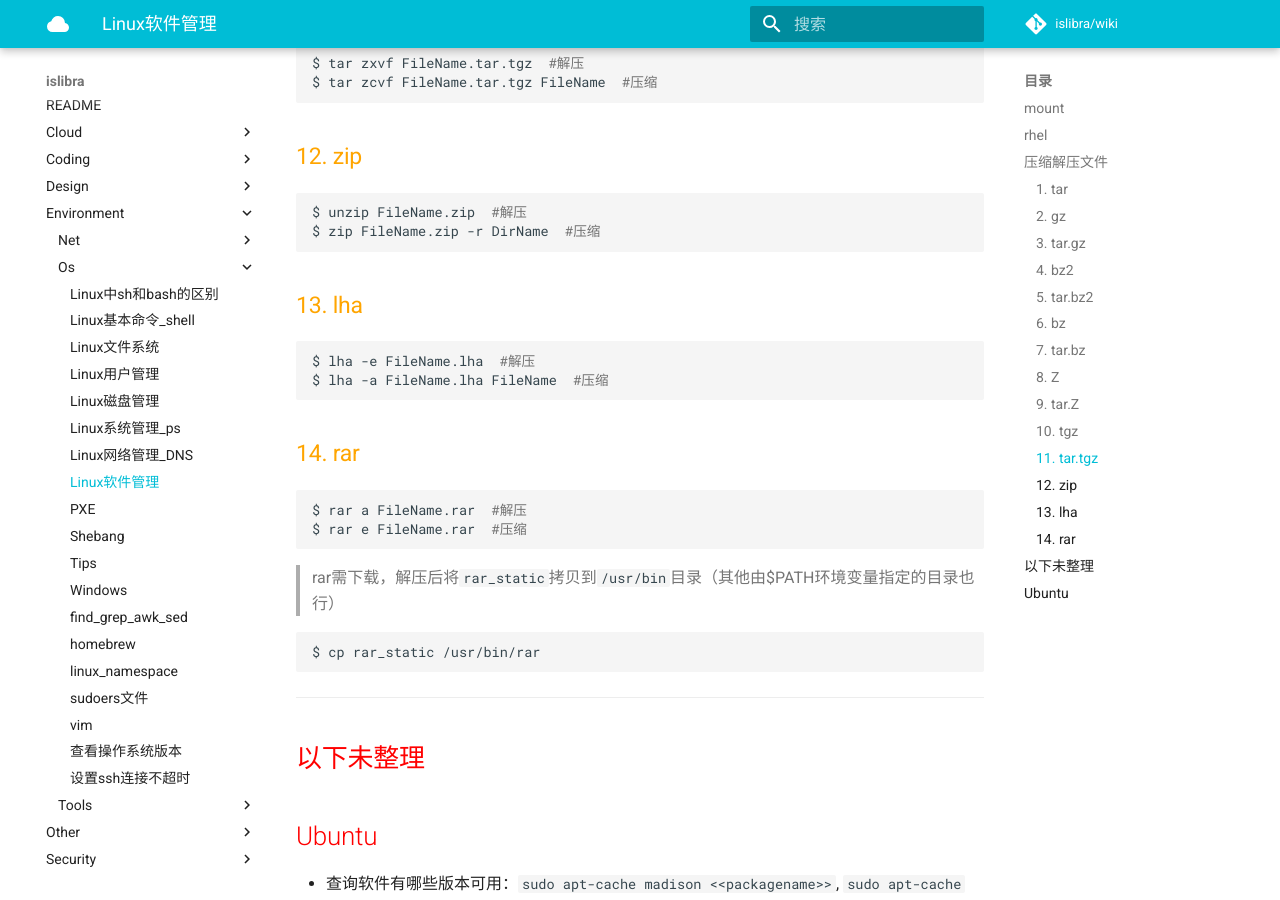
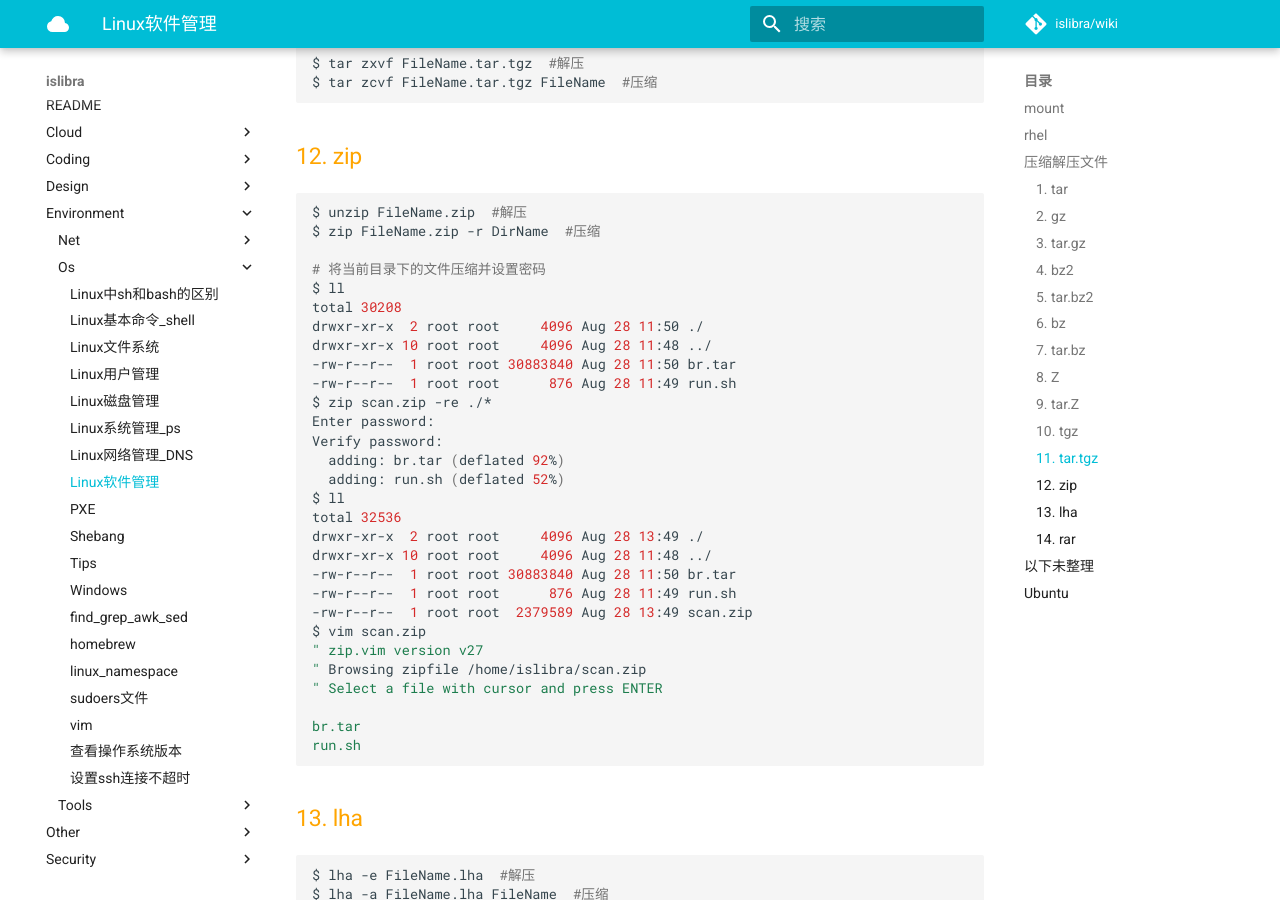
Before and after one commit to islibra/wiki, an MkDocs documentation site: the page built from docs/environment/os/Linux软件管理.md, in a window 1280 px wide and 900 px high, scrolled down 2154 px. Built offline with MkDocs 1.6.1 and Material for MkDocs 9.7.7, drawn with Linux system fonts in a browser that asks for light colours; comment, search, counter and statistics services are not loaded.

Commit message:
Update Linux软件管理.md

````diff
--- a/docs/environment/os/Linux软件管理.md
+++ b/docs/environment/os/Linux软件管理.md
@@ -106,6 +106,33 @@ $ tar zcvf FileName.tar.tgz FileName  #压缩
 ```bash
 $ unzip FileName.zip  #解压
 $ zip FileName.zip -r DirName  #压缩
+
+# 将当前目录下的文件压缩并设置密码
+$ ll
+total 30208
+drwxr-xr-x  2 root root     4096 Aug 28 11:50 ./
+drwxr-xr-x 10 root root     4096 Aug 28 11:48 ../
+-rw-r--r--  1 root root 30883840 Aug 28 11:50 br.tar
+-rw-r--r--  1 root root      876 Aug 28 11:49 run.sh
+$ zip scan.zip -re ./*
+Enter password:
+Verify password:
+  adding: br.tar (deflated 92%)
+  adding: run.sh (deflated 52%)
+$ ll
+total 32536
+drwxr-xr-x  2 root root     4096 Aug 28 13:49 ./
+drwxr-xr-x 10 root root     4096 Aug 28 11:48 ../
+-rw-r--r--  1 root root 30883840 Aug 28 11:50 br.tar
+-rw-r--r--  1 root root      876 Aug 28 11:49 run.sh
+-rw-r--r--  1 root root  2379589 Aug 28 13:49 scan.zip
+$ vim scan.zip
+" zip.vim version v27
+" Browsing zipfile /home/islibra/scan.zip
+" Select a file with cursor and press ENTER
+
+br.tar
+run.sh
 ```
 
 ### 13. lha
````
